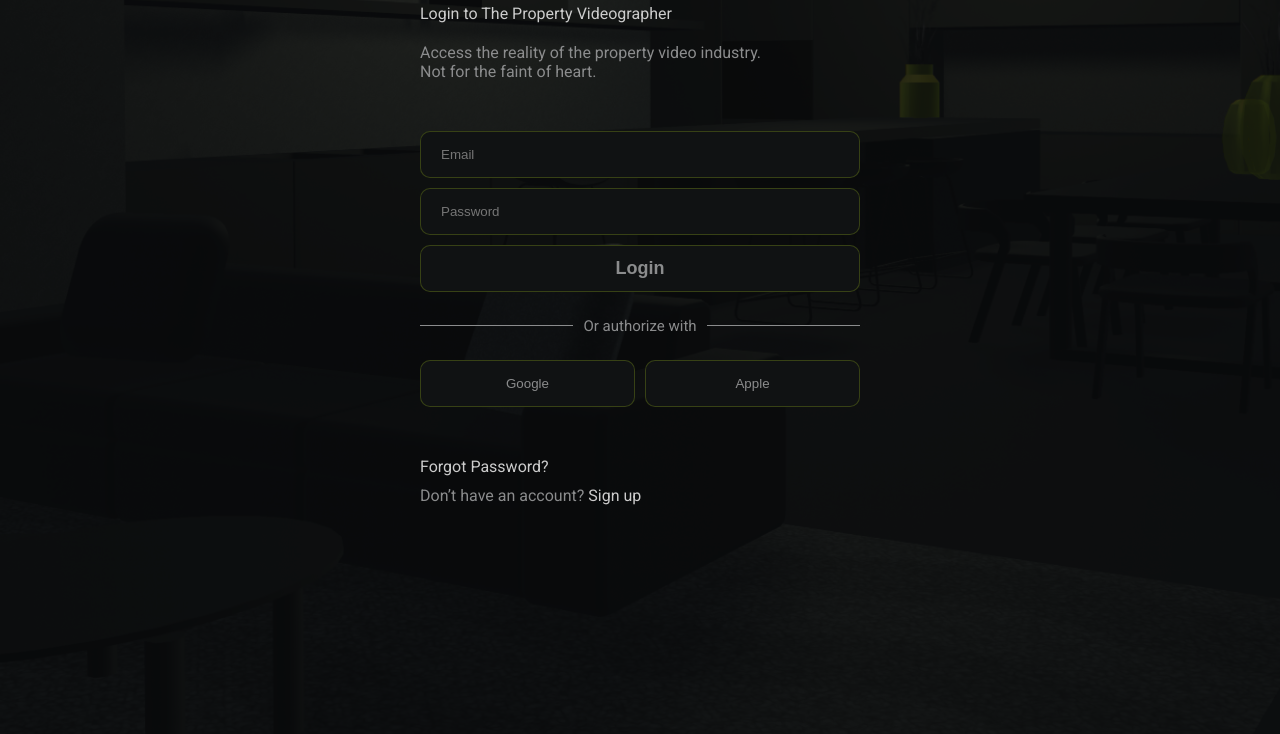
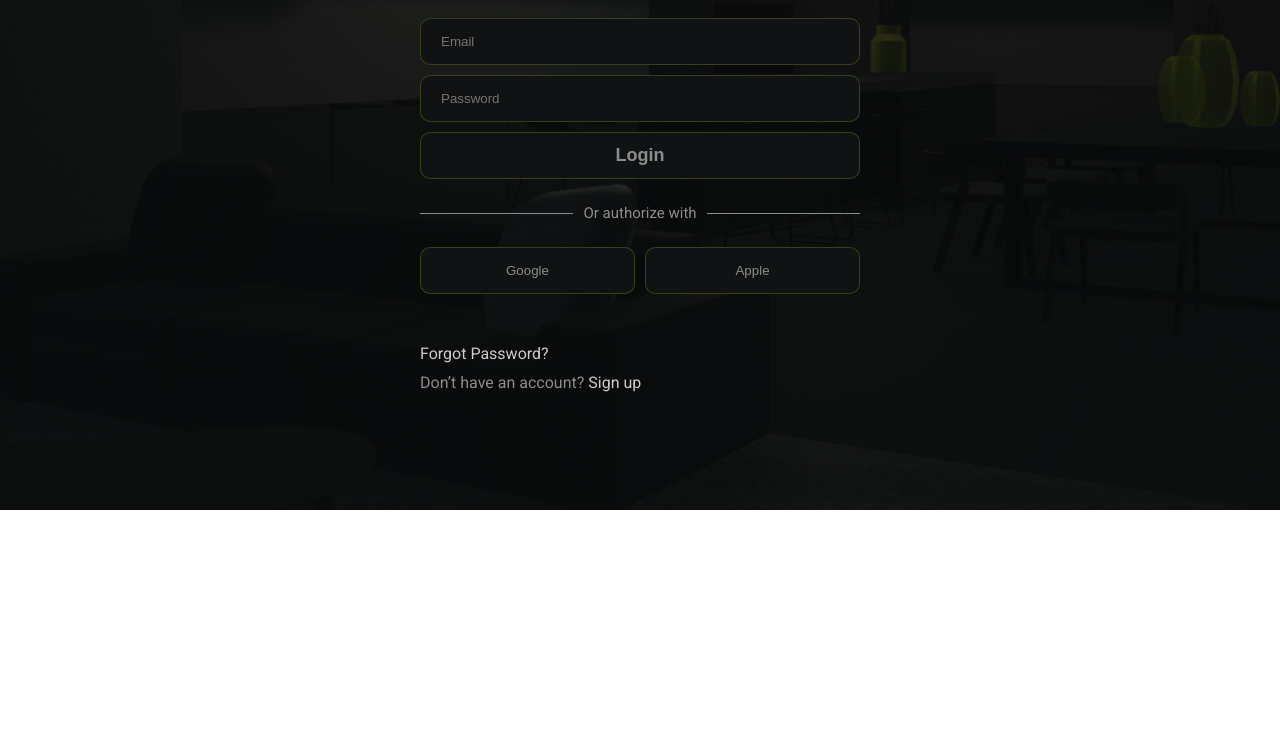
Before and after one commit to Sheriff30/test-project, a plain HTML site: page index.html in a window 1280 px wide. Shown: the part 290-1024 px from the top of the page. After the commit the page ends 800 px from the top, so only its background shows below. Drawn offline with Linux system fonts and the light colour scheme.

Commit message:
view update

```diff
--- a/index.html
+++ b/index.html
@@ -22,7 +22,7 @@
       html {
         box-sizing: border-box;
         font-size: 62.5%;
-        height: 102.4rem;
+        height: 100vh;
       }
 
       @media only screen and (max-width: 500px) {
@@ -42,33 +42,31 @@
       }
 
       body {
-        height: 100%;
         font-family: "Roboto", sans-serif;
         font-size: 1.6rem;
+        height: 100%;
       }
 
       .login-page {
+        min-height: 100vh;
+        overflow-y: auto;
         position: relative;
-        height: 100%;
-        background: rgba(8, 9, 10, 0.8);
         display: flex;
         align-items: center;
         justify-content: center;
         padding: 5rem;
+        background: linear-gradient(rgba(8, 9, 10, 0.8), rgba(8, 9, 10, 0.8)),
+          url(/assets/BackgroundImage.png);
+        background-repeat: no-repeat;
+        background-size: cover;
+      }
+
+      .login-page::-webkit-scrollbar {
+        display: none;
       }
 
       .login-container {
         width: 44rem;
-      }
-
-      .backgound-img {
-        position: absolute;
-        top: 0;
-        left: 0;
-        width: 100%;
-        height: 100%;
-        object-fit: cover;
-        z-index: -1;
       }
 
       .login-header {
@@ -80,6 +78,7 @@
       .logo {
         display: block;
         max-width: 100%;
+        height: 4.385rem;
       }
 
       .color-text1 {
@@ -186,12 +185,6 @@
   </head>
   <body>
     <div class="login-page">
-      <img
-        src="/assets/BackgroundImage.png"
-        alt="BackgroundImage"
-        class="backgound-img"
-      />
-
       <div class="login-container">
         <div class="login-header">
           <img src="/assets/Graphic Icon.png" alt="Graphic Icon" class="logo" />
```
